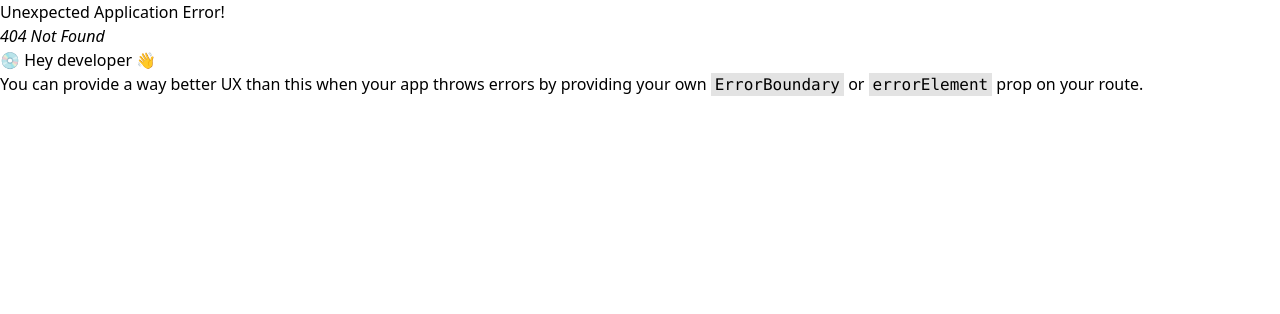
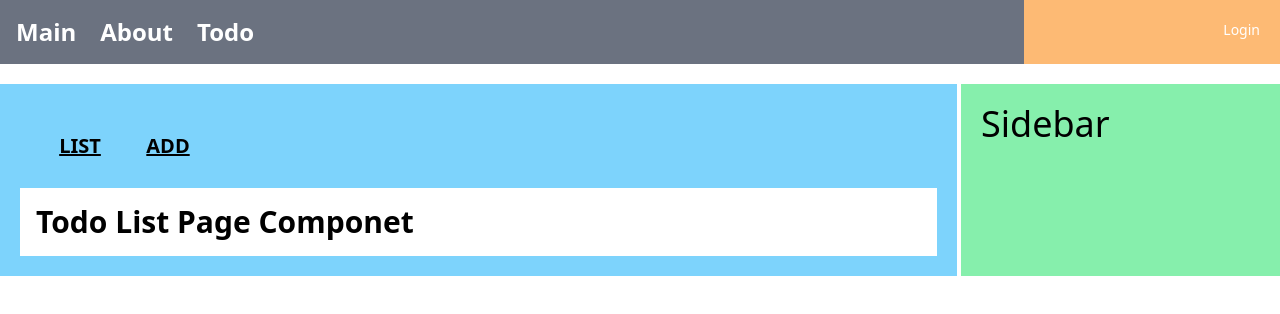
Before and after one commit to yejun95/React_JPA_Study, a React (Create React App) app in the folder mall/: page /todo/list in a window 1280 px wide. Before the commit this address had no page. Shown: the top 314 px of the page. Built offline with nearby package versions, Linux system fonts and the light colour scheme.

Commit message:
feat React - router의 children and outlet

```diff
--- a/mall/src/components/menus/BasicMenu.js
+++ b/mall/src/components/menus/BasicMenu.js
@@ -13,11 +13,14 @@ function BasicMenu(props) {
                     <li className={"pr-6 text-2xl"}>
                         <Link to={"/about"}>About</Link>
                     </li>
+                    <li className={"pr-6 text-2xl"}>
+                        <Link to={"/todo/"}>Todo</Link>
+                    </li>
                 </ul>
             </div>
 
             <div className={"w-1/5 flex justify-end bg-orange-300 p-4 font-medium"}>
-                <div className={"text-white text-sm m-1 rounded"}>
+            <div className={"text-white text-sm m-1 rounded"}>
                     Login
                 </div>
             </div>
--- a/mall/src/layouts/BasicLayout.js
+++ b/mall/src/layouts/BasicLayout.js
@@ -4,16 +4,15 @@ import BasicMenu from "../components/menus/BasicMenu";
 function BasicLayout({children}) {
     return (
         <>
-            <header className={'bg-teal-400 p-5'}>
-                <BasicMenu></BasicMenu>
-            </header>
+            <BasicMenu></BasicMenu>
 
-            <div className={'bg-white my-5 w-full flex flex-col space-y-4 md:flex-row md:space-x-4 md:space-y-0'}>
-                <main className={'bg-sky-300 md:w-2/3 lg:w-3/4 px-5 py-40'}>
+            <div className={'bg-white my-5 w-full flex flex-col space-y-1 md:flex-row md:space-x-1 md:space-y-0'}>
+
+                <main className={'bg-sky-300 md:w-4/5 lg:w-3/4 px-5 py-5'}>
                     {children}
                 </main>
 
-                <aside className={'bg-green-300 md:w-1/3 lg:w-1/4 px-5 py-40'}>
+                <aside className={'bg-green-300 md:w-1/5 lg:w-1/4 px-5 flex py-5'}>
                     <h1 className={'text-2xl md:text-4xl'}>
                         Sidebar
                     </h1>
--- /dev/null
+++ b/mall/src/pages/todo/ListPage.js
@@ -0,0 +1,13 @@
+import React from 'react';
+
+function ListPage(props) {
+    return (
+        <div className={"p-4 w-full bg-white"}>
+            <div className={"text-3xl font-extrabold"}>
+                Todo List Page Componet
+            </div>
+        </div>
+    );
+}
+
+export default ListPage;
--- /dev/null
+++ b/mall/src/pages/todo/indexPage.js
@@ -0,0 +1,19 @@
+import React from 'react';
+import BasicLayout from "../../layouts/BasicLayout";
+import {Outlet} from "react-router-dom";
+
+function IndexPage(props) {
+    return (
+        <BasicLayout>
+            <div className={"w-full flex m-2 p-2"}>
+                <div className={"text-xl m-1 p-2 w-20 font-extrabold text-center underline"}>LIST</div>
+                <div className={"text-xl m-1 p-2 w-20 font-extrabold text-center underline"}>ADD</div>
+            </div>
+            <div className={"flex flex-wrap w-full"}>
+                <Outlet/>
+            </div>
+        </BasicLayout>
+    );
+}
+
+export default IndexPage;
--- a/mall/src/router/root.js
+++ b/mall/src/router/root.js
@@ -4,7 +4,8 @@ import { Suspense, lazy } from "react";
 const Loading = <div>Loading....</div>
 const Main = lazy(() => import("../pages/MainPage"));
 const About = lazy(() => import("../pages/AboutPage"));
-
+const TodoIndex = lazy(() => import("../pages/todo/indexPage"))
+const TodoList = lazy(() => import("../pages/todo/ListPage"))
 
 const root = createBrowserRouter([
     {
@@ -14,6 +15,16 @@ const root = createBrowserRouter([
     {
         path: "about",
         element: <Suspense fallback={Loading}><About/></Suspense>
+    },
+    {
+        path: "todo",
+        element: <Suspense fallback={Loading}><TodoIndex/></Suspense>,
+        children: [
+            {
+                path: "list",
+                element: <Suspense fallback={Loading}><TodoList/></Suspense>
+            }
+        ]
     }
 ])
 
```
